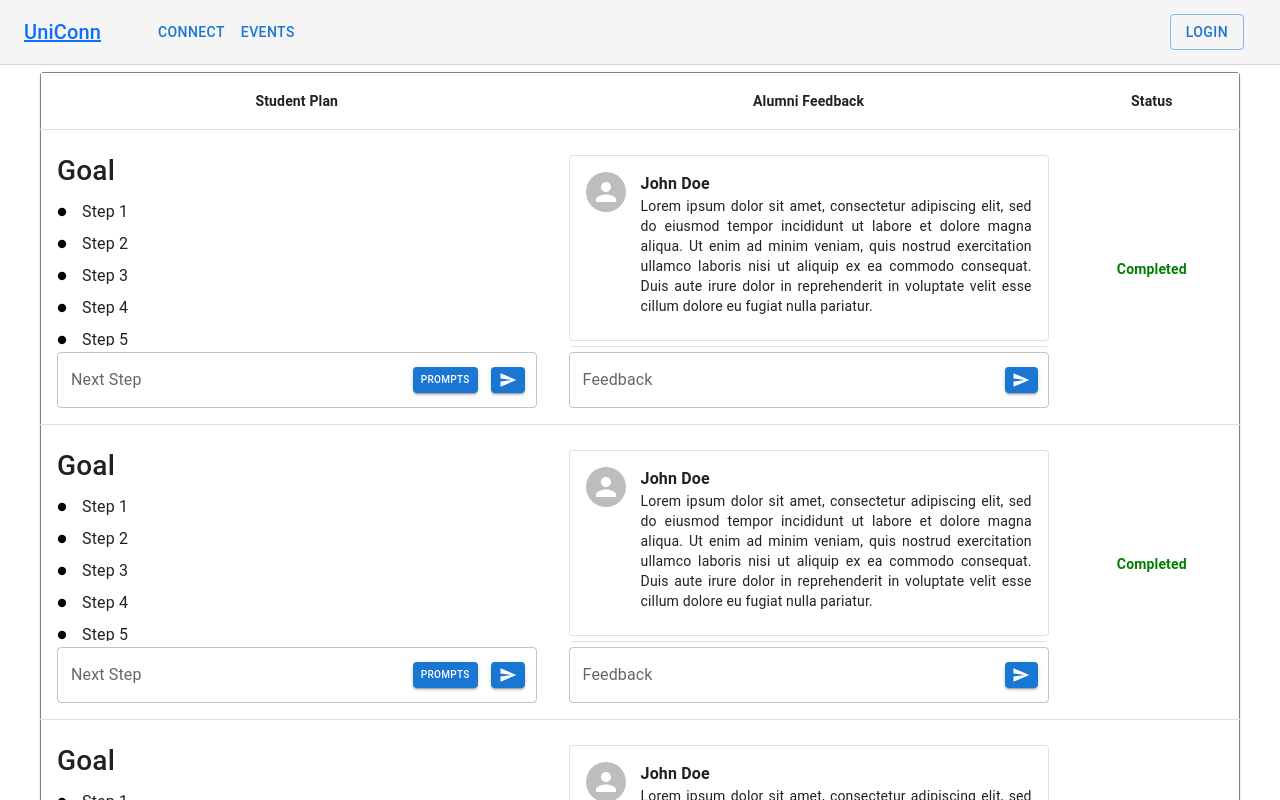
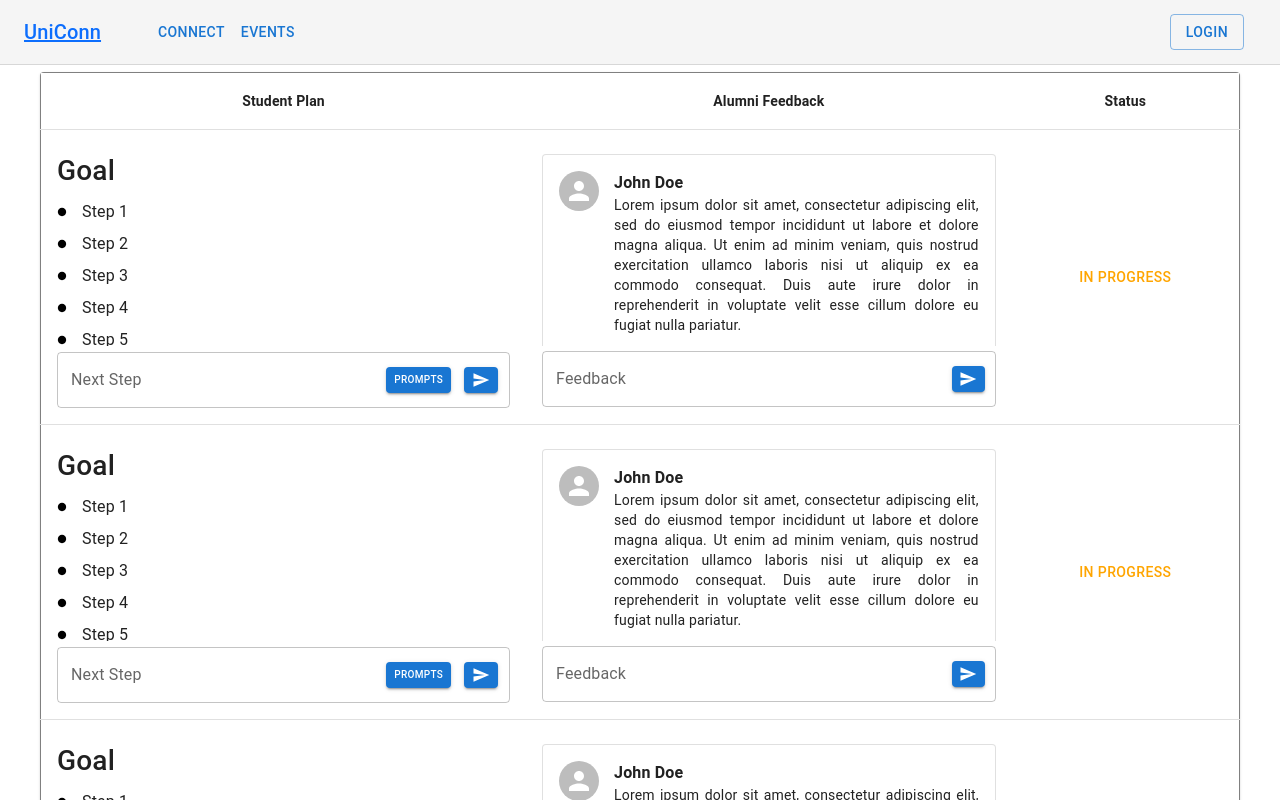
Before and after one commit to Jason10897/UniConn, a React (Create React App) app: page /roadmap in a window 1280 px wide. Shown: the top 800 px of the page. Built offline with nearby package versions, Linux system fonts and the light colour scheme.

Commit message:
Add option to change Status

```diff
--- a/src/components/roadmap/PlanStructure.jsx
+++ b/src/components/roadmap/PlanStructure.jsx
@@ -30,6 +30,12 @@ export default function PlanStructure() {
   ]);
 
   const [feedbackField, handleFeedback] = useState("");
+
+  const [anchorEl, setAnchorEl] = useState(null);
+
+  const open = Boolean(anchorEl);
+
+  const [status, setStatus] = useState(false);
 
   const editStepText = (event) => {
     stepText = event.target.value;
@@ -72,6 +78,19 @@ export default function PlanStructure() {
     }
   };
 
+  const handleClick = (event) => {
+    setAnchorEl(event.currentTarget);
+  };
+
+  const handleClose = () => {
+    setAnchorEl(null);
+  };
+
+  const handleSelection = () => {
+    setAnchorEl(null);
+    setStatus(!status);
+  }
+
   return (
     <React.Fragment>
       <TableRow>
@@ -83,7 +102,7 @@ export default function PlanStructure() {
             add={addStep}
           ></StudentPlan>
         </TableCell>
-        <TableCell sx={{ maxWidth: 300 }}>
+        <TableCell sx={{ maxWidth: 300, verticalAlign: "top" }}>
           <AlumniFeedback
             alumni={alumni}
             value={feedbackField}
@@ -91,8 +110,15 @@ export default function PlanStructure() {
             add={addFeedback}
           ></AlumniFeedback>
         </TableCell>
-        <TableCell>
-          <Status></Status>
+        <TableCell sx={{ textAlign: "center" }}>
+          <Status
+            open={open}
+            anchorEl={anchorEl}
+            status={status}
+            click={handleClick}
+            close={handleClose}
+            select={handleSelection}
+          ></Status>
         </TableCell>
       </TableRow>
     </React.Fragment>
--- a/src/components/roadmap/Status.jsx
+++ b/src/components/roadmap/Status.jsx
@@ -1,9 +1,35 @@
-import React from 'react';
+import React from "react";
+import Button from "@mui/material/Button";
+import Menu from "@mui/material/Menu";
+import MenuItem from "@mui/material/MenuItem";
 
-export default function Status () {
-    return (
-        <React.Fragment>
-            <p style = {{color: "green", fontWeight: "bold", textAlign: "center"}}>Completed</p>
-        </React.Fragment>
-    );
+export default function Status(props) {
+    const statusText = props.status ? "Completed" : "In Progress";
+    const changeStatus = props.status ? "In Progress": "Completed";
+
+  return (
+    <React.Fragment>
+      <Button
+        id="basic-button"
+        aria-controls={props.open ? "basic-menu" : undefined}
+        aria-haspopup="true"
+        aria-expanded={props.open ? "true" : undefined}
+        onClick={props.click}
+        sx={props.status ? {color: "green"} : {color: "orange"}}
+      >
+        {statusText}
+      </Button>
+      <Menu
+        id="basic-menu"
+        anchorEl={props.anchorEl}
+        open={props.open}
+        onClose={props.close}
+        MenuListProps={{
+          "aria-labelledby": "basic-button",
+        }}
+      >
+        <MenuItem onClick={props.select}>Change Status to {changeStatus}</MenuItem>
+      </Menu>
+    </React.Fragment>
+  );
 }
```
